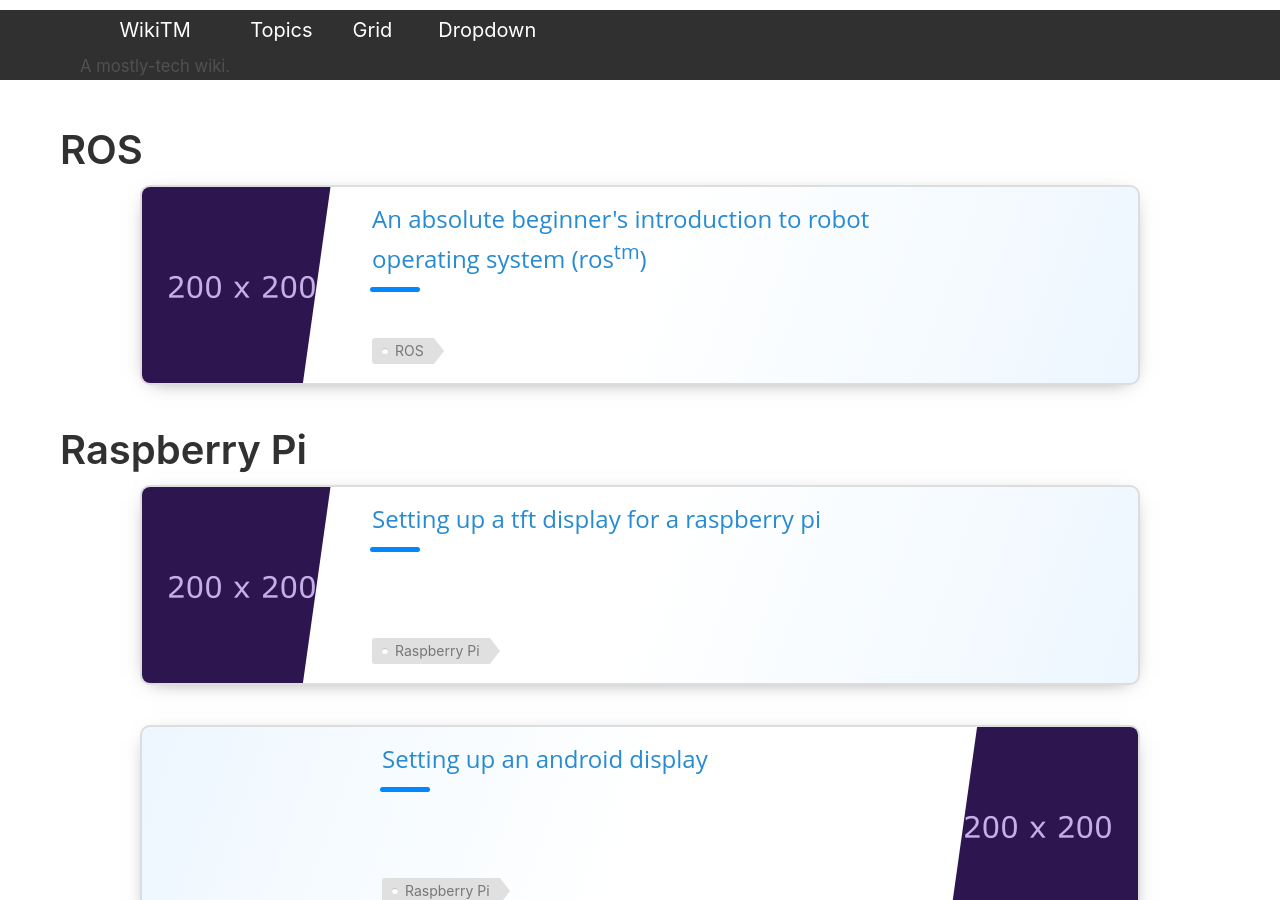
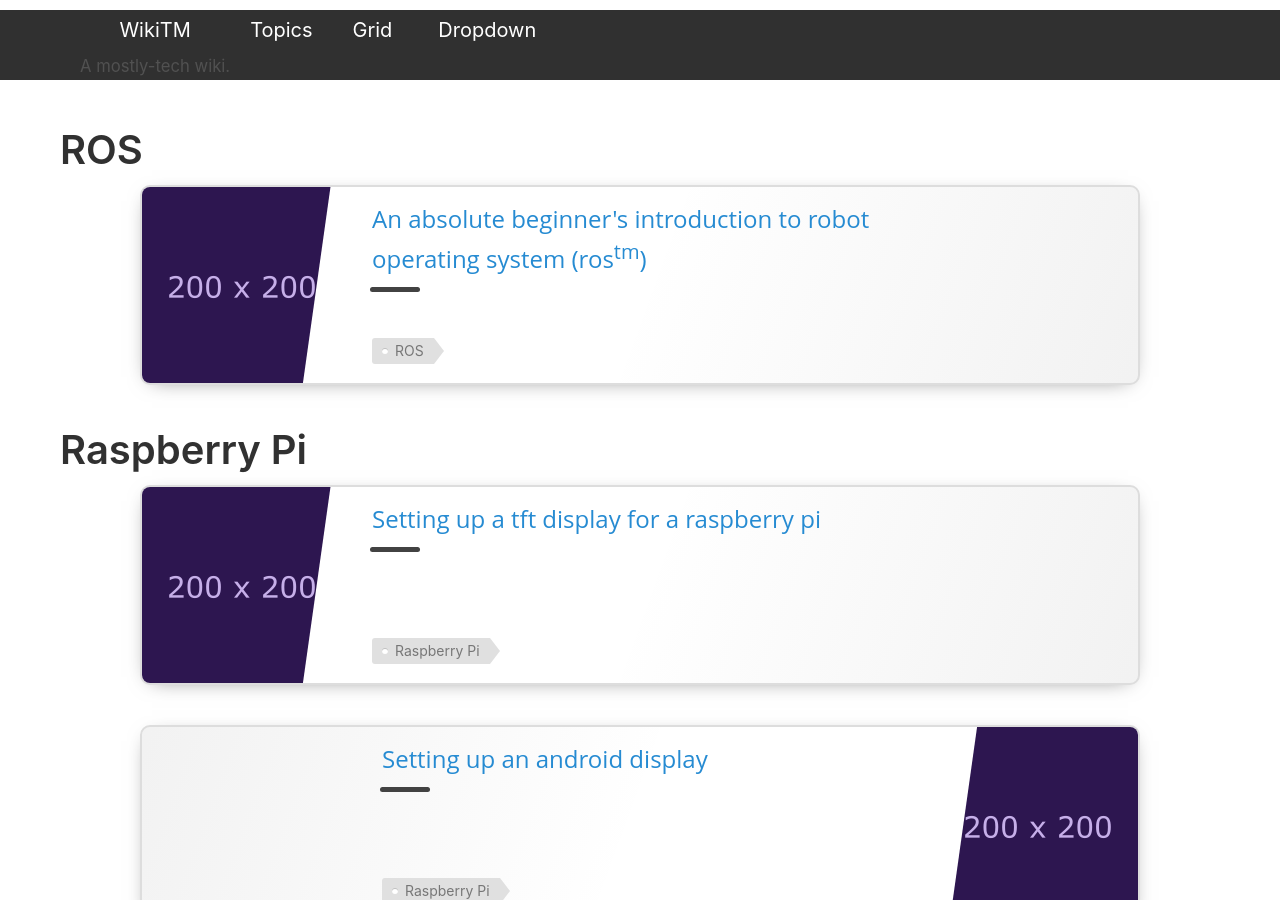
Before and after one commit to tejaswid/wikitm, a Jekyll site: the page built from grid.html, in a window 1280 px wide and 900 px high. Built offline with Jekyll 4.4.1, drawn with Linux system fonts in a browser that asks for light colours.

Commit message:
trying a grey card gradient

```diff
--- a/grid.html
+++ b/grid.html
@@ -20,7 +20,7 @@ title: Grid
                 {% if file.name contains "index" %}
                     {% continue %}
                 {% endif %}
-                <div class="card card-blue">
+                <div class="card card-grey">
                     <div class="card-innerbox">
                         {% if file.thumbnail %}
                         <img class="card-img" src= {{ site.baseurl | append:file.thumbnail }}>
```
